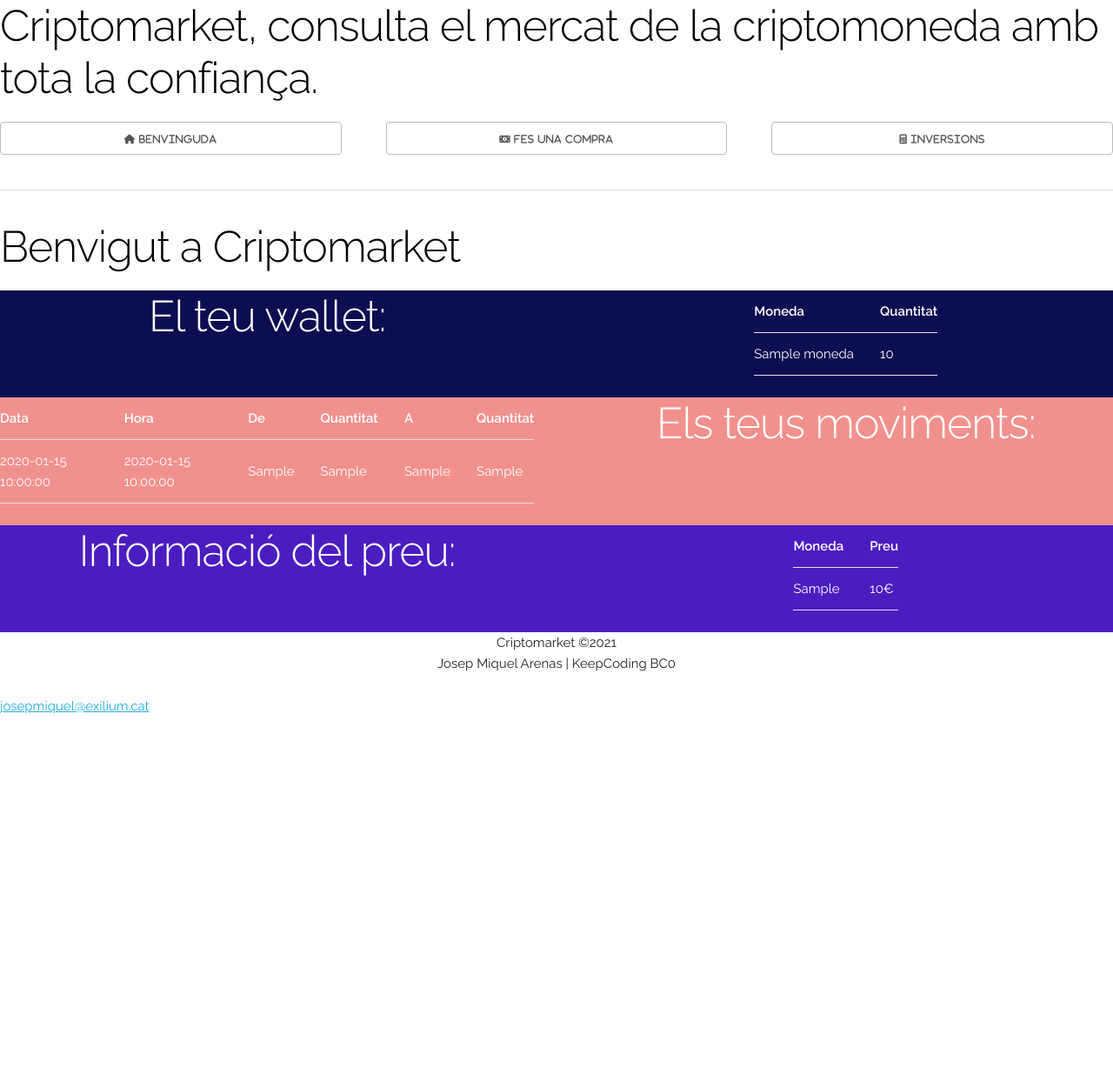
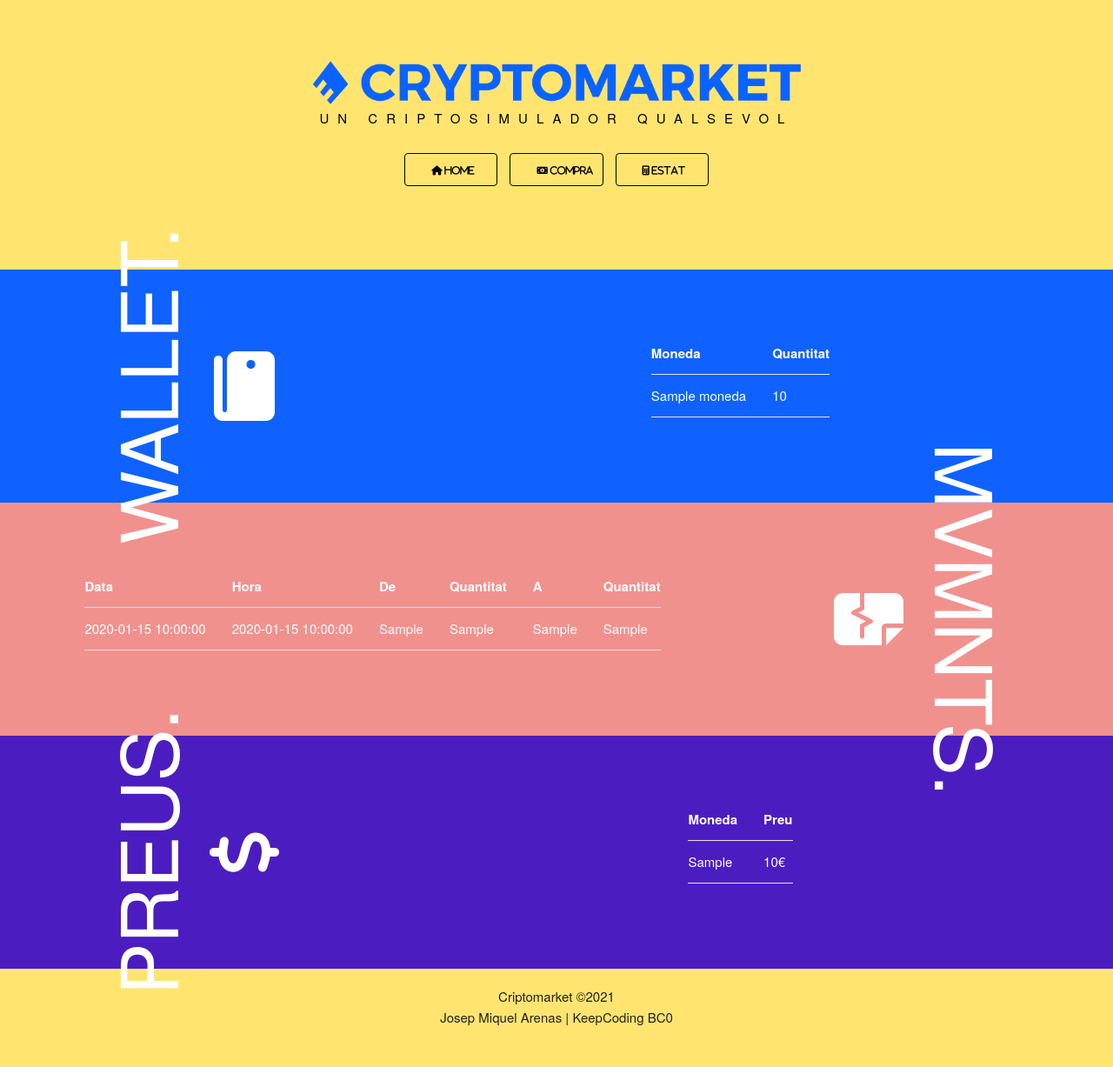
Before and after one commit to tommyshelby1917/BC0_CriptoMarket, a Flask app: template criptomarket/templates/index.html in a window 1280 px wide. Shown: the whole page at 87% size. Before the commit the page ends 821 px from the top, so only its background shows below. Run offline with Flask 2, Linux system fonts and the light colour scheme; the template is opened without the code that fills it: most values are stand-ins (such as "Sample title", 1, 10 or a date in 2020); parts of the project's set-up code (start-up, migrations or seed data) failed here and were passed over; some libraries are stand-ins or nearby versions.

Commit message:
CSS començat a totes les pagines

```diff
--- a/criptomarket/__init__.py
+++ b/criptomarket/__init__.py
@@ -1,7 +1,7 @@
 from flask import Flask
 
 
-app = Flask(__name__, instance_relative_config=True) # La configuracion la meteremos a traves de un fichero. config.py
+app = Flask(__name__, instance_relative_config=True, static_url_path='/static') # La configuracion la meteremos a traves de un fichero. config.py
 app.config.from_object('config')
 
 from criptomarket import views
--- a/criptomarket/static/css/main.css
+++ b/criptomarket/static/css/main.css
@@ -7,22 +7,31 @@
 .wallet {
     display: flex;
     justify-content: center;
-    background-color: #0d0d51;
+    align-items: center;
+    background-color: #0f62ff;
     color: #fff;
+    padding: 30px;
+
 }
 
 .moviments {
     display: flex;
+    align-items: center;
     justify-content: center;
     background-color: #F1918E;
     color: #fff;
+    padding: 30px;
 }
+
 
 .preus {
     display: flex;
     justify-content: center;
+    align-items: center;
     background-color: #4B1DC0;
     color: #fff;
+    padding: 30px;
+
 }
 
 .texto-portada {
@@ -30,4 +39,30 @@
     justify-content: center;
     align-items: center;
     color: #fff;
+    font-size: 90px;
 }
+
+#logo {
+    width: auto;
+    height: 150px;
+}
+
+.cabecera {
+    display: flex;
+    flex-direction: column;
+    align-items: center;
+    justify-content: center;
+    background-color: #ffe570;
+    padding: 20px 50px 20px 50px;
+}
+
+.icones {
+    font-size: 80px;
+    display: flex;
+    justify-content: center;
+}
+
+.titulo-seccion {
+    margin-bottom: 55px;
+    color: white;
+}
--- a/criptomarket/static/css/menu.css
+++ b/criptomarket/static/css/menu.css
@@ -57,3 +57,7 @@
     line-height: 2.5rem;
 
 }
+
+.boton-menu{
+    pointer-events: none;
+}
--- /dev/null
+++ b/criptomarket/static/css/purchase.css
@@ -0,0 +1,21 @@
+.purchase {
+    display: flex;
+    flex-direction: column;
+    align-items: center;
+    justify-content: center;
+    padding: 50px;
+    color: white;
+    background-color: #0f62ff;
+}
+
+#calcular_compra, #confirmar_compra{
+    color: white;
+    border-color: white;
+}
+
+#calcular_compra:hover, #confirmar_compra:hover{
+    color: #ffe56f;
+    border-color: #ffe56f;
+    outline: 0;
+    background-color: #0f62ff;
+}
--- a/criptomarket/static/css/skeleton.css
+++ b/criptomarket/static/css/skeleton.css
@@ -23,7 +23,7 @@
   width: 100%;
   max-width: 100%;
   margin: 0 auto;
-  padding: 0 20px;
+  padding: 50px;
   box-sizing: border-box; }
 .column,
 .columns {
@@ -114,7 +114,7 @@ body {
   font-size: 1.5em; /* currently ems cause chrome bug misinterpreting rems on body element */
   line-height: 1.6;
   font-weight: 400;
-  font-family: "Raleway", "HelveticaNeue", "Helvetica Neue", Helvetica, Arial, sans-serif;
+  font-family: "Montserrat", "HelveticaNeue", "Helvetica Neue", Helvetica, Arial, sans-serif;
   color: #222;
   }
 
@@ -166,18 +166,17 @@ input[type="button"] {
   display: inline-block;
   height: 38px;
   padding: 0 30px;
-  color: #555;
+  color: #000;
   text-align: center;
   font-size: 11px;
   font-weight: 600;
   line-height: 38px;
-  letter-spacing: .1rem;
   text-transform: uppercase;
   text-decoration: none;
   white-space: nowrap;
   background-color: transparent;
   border-radius: 4px;
-  border: 1px solid #bbb;
+  border: 1px solid #000;
   cursor: pointer;
   box-sizing: border-box; }
 .button:hover,
@@ -190,9 +189,10 @@ button:focus,
 input[type="submit"]:focus,
 input[type="reset"]:focus,
 input[type="button"]:focus {
-  color: #43196f;
-  border-color: #43196f;
-  outline: 0; }
+  color: #ffe56f;
+  border-color: #000;
+  outline: 0;
+  background-color: #0f62ff;}
 .button.button-primary,
 button.button-primary,
 input[type="submit"].button-primary,
@@ -233,6 +233,7 @@ select {
   border: 1px solid #D1D1D1;
   border-radius: 4px;
   box-shadow: none;
+  color: black;
   box-sizing: border-box; }
 /* Removes awkward default styles on some inputs for iOS */
 input[type="email"],
@@ -370,7 +371,7 @@ hr {
   margin-top: 3rem;
   margin-bottom: 3.5rem;
   border-width: 0;
-  border-top: 1px solid #E1E1E1; }
+  border-top: 1px solid #0f62ff; }
 
 
 /* Clearing
@@ -383,6 +384,7 @@ hr {
   content: "";
   display: table;
   clear: both; }
+
 
 
 /* Media Queries
--- /dev/null
+++ b/criptomarket/static/css/status.css
@@ -0,0 +1,9 @@
+.status {
+    display: flex;
+    flex-direction: column;
+    align-items: center;
+    justify-content: center;
+    padding: 50px;
+    color: white;
+    background-color: #0f62ff;
+}
--- a/criptomarket/templates/base.html
+++ b/criptomarket/templates/base.html
@@ -12,31 +12,32 @@
     <link rel="stylesheet" href="/static/css/normalize.css">
     <link rel="stylesheet" href="/static/css/skeleton.css">
     <link rel="stylesheet" href="/static/css/main.css">
-
+    <link rel="stylesheet" href="/static/css/purchase.css">
+    <link rel="stylesheet" href="/static/css/status.css">
     <!-- Favicon
     –––––––––––––––––––––––––––––––––––––––––––––––––– -->
-    <link rel="icon" type="image/png" href="criptomarket/static/images/favicon.png">
-
 </head>
 <body>
-    <div class="container">
-        <h1>Criptomarket, consulta el mercat de la criptomoneda amb tota la confiança.</h1>
+    <div class="container cabecera">
+        <img id="logo" src="{{url_for('static', filename='images/logo.png')}}" align="middle" />
+        <h3 style="margin-top: -44px; margin-bottom: 30px; LETTER-SPACING: 10px; font-size: 15px;">UN CRIPTOSIMULADOR QUALSEVOL</h3>
+
         <div class="row">
             <nav class="navbar">
-                <a href="./" class="button xs-eleven xs-offset-by-four sm-three md-two md-offset-by-three lg-two lg-offset-by-four four columns menu-button fa fa-home"> Benvinguda</a>
-                <a href="./purchase" class="button xs-eleven xs-offset-by-four sm-three md-two md-offset-by-three lg-two lg-offset-by-four four columns menu-button fa fa-money"> Fes una compra</a>
-                <a href="./status" class="button xs-eleven sm-three md-two lg-two four columns menu-button fa fa-calculator"> Inversions</a>
+                <a href="./" class="button xs-eleven xs-offset-by-four sm-three md-two md-offset-by-three lg-two lg-offset-by-four four columns menu-button boton-menu fa fa-home"> Home</a>
+                <a href="./purchase" class="button xs-eleven xs-offset-by-four sm-three md-two md-offset-by-three lg-two lg-offset-by-four four columns menu-button boton-menu fa fa-money"> Compra</a>
+                <a href="./status" class="button xs-eleven sm-three md-two lg-two four columns menu-button boton-menu fa fa-calculator"> Estat</a>
             </nav>
         </div>
 
         <hr class="menu-divider">
     </div>
+
         {% block body %}
         {% endblock %}
     </div>
-    <footer>
+    <footer class="cabecera">
     <p align="center">Criptomarket &copy;2021 <br> Josep Miquel Arenas | KeepCoding BC0</p>
-    <a href="mailto:josepmiquel@exilium.cat" align="center">josepmiquel@exilium.cat</a>
 
     </footer>
 </body>
--- a/criptomarket/templates/index.html
+++ b/criptomarket/templates/index.html
@@ -2,16 +2,15 @@
 {% block title %} Benvinguda {% endblock %}
 {% block body %}
 
-<h1>Benvigut a Criptomarket</h1>
-
 <div class="container">
     <div class="row wallet">
 
-        <div class="one-half column">
-            <h1 class="texto-portada">El teu wallet:</h1>
+        <div class="four columns" style="transform: rotate(-90deg);">
+            <h1 class="texto-portada">WALLET.</h1>
+            <i class="fas fa-wallet icones"></i>
         </div>
 
-        <div class="one-half column">
+        <div class="eight columns">
             <table class="wallet">
                 <tr>
                     <th>Moneda</th>
@@ -30,7 +29,7 @@
 
     <div class="row moviments">
 
-        <div class="one-half column">
+        <div class="eight columns">
             <table class="moviments">
                 {% if lista_movimientos |length > 0 %}
                 <tr>
@@ -57,19 +56,21 @@
             </table>
         </div>
 
-        <div class="one-half column">
-            <h1 class="texto-portada">Els teus moviments:</h1>
+        <div class="four columns" style="transform: rotate(+90deg);">
+            <h1 class="texto-portada">MVMNTS.</h1>
+            <i class="fas fa-file-medical-alt icones"></i>
         </div>
 
     </div>
 
     <div class="row preus">
 
-        <div class="one-half column">
-            <h1 class="texto-portada">Informació del preu:</h1>
+        <div class="four columns" style="transform: rotate(-90deg);">
+            <h1 class="texto-portada">PREUS.</h1>
+            <td class="icona-centrada"><i class="fas fa-dollar-sign icones"></i></td>
         </div>
 
-        <div class="one-half column">
+        <div class="eight columns">
             <table class="preus">
                 <tr>
                     <th>Moneda</th>
```
Also changed, not shown: criptomarket/templates/purchase.html (+4 -4 lines), criptomarket/templates/status.html (+6 -4 lines), criptomarket/views.py (+6 -1 lines), criptomarket/static/images/logo.png (added).
